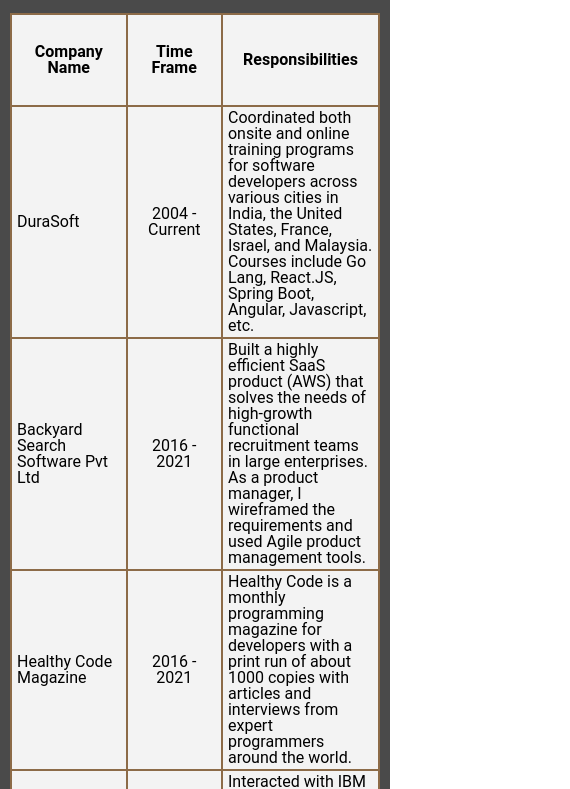
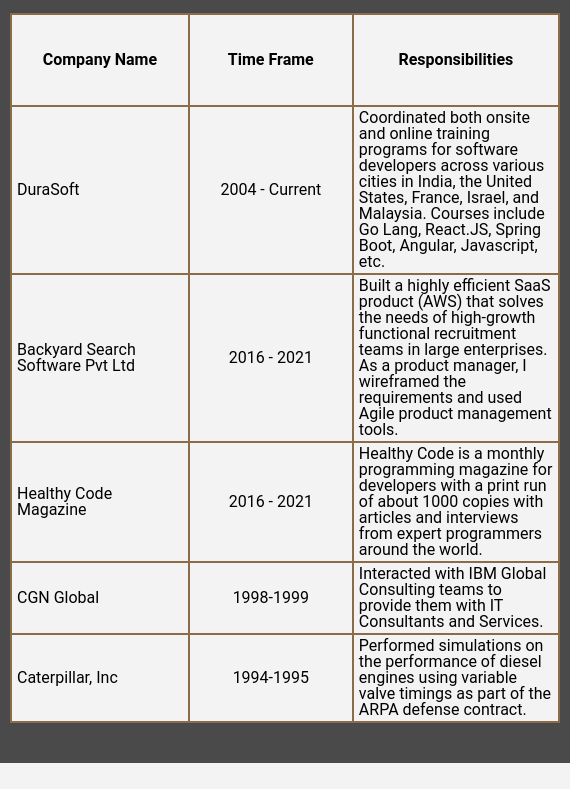
Before and after one commit to siva-thiagarajan/siva-thiagarajan.github.io, a plain HTML site: page index.html in a window 390 px wide. Shown: the part 638-1427 px from the top of the page, 570 px wide, since content can reach past the window. Before the commit the page ends 844 px from the top, so only its background shows below. Drawn offline with Linux system fonts and the light colour scheme.

Commit message:
fixed the bugs for responsive!

```diff
--- a/style.css
+++ b/style.css
@@ -134,9 +134,11 @@ html {
 
 
     .main-content {
-      /* top: 2rem; */
       width: 100%;
-      position: fixed;
+    }
+
+    body {
+      position: absolute;
     }
 
     header .desktop {
```
